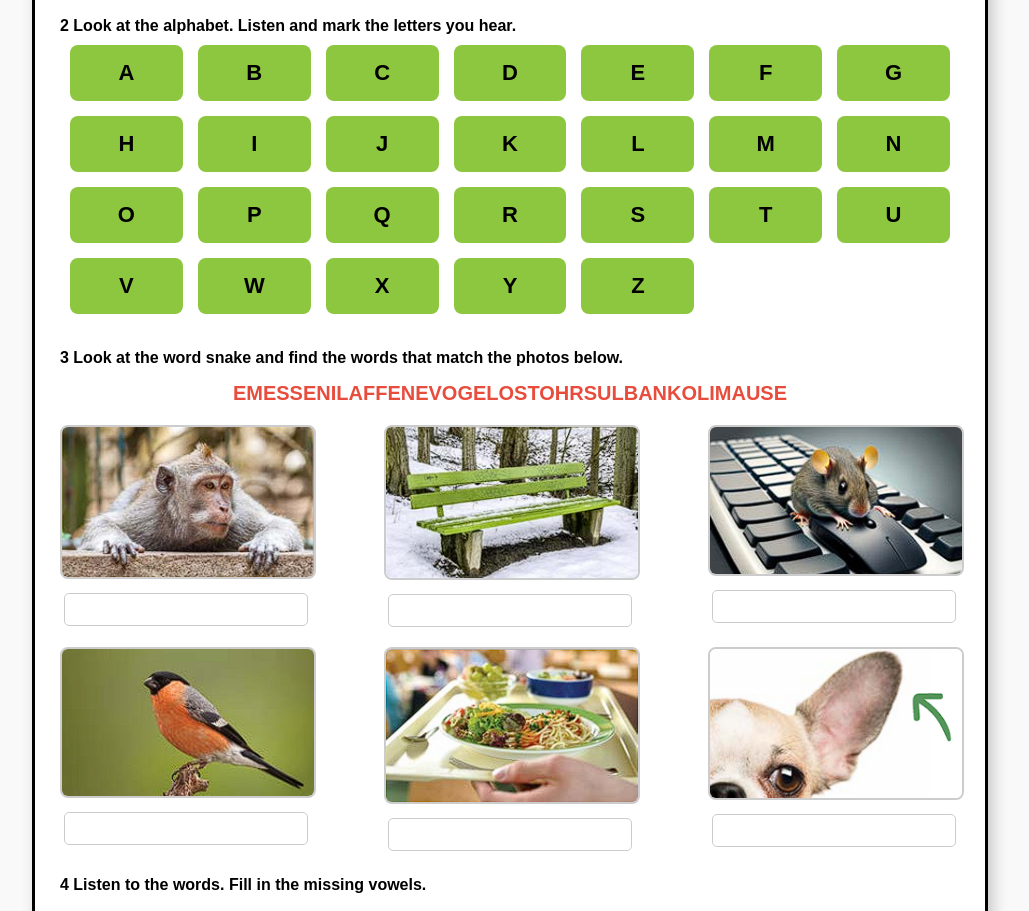
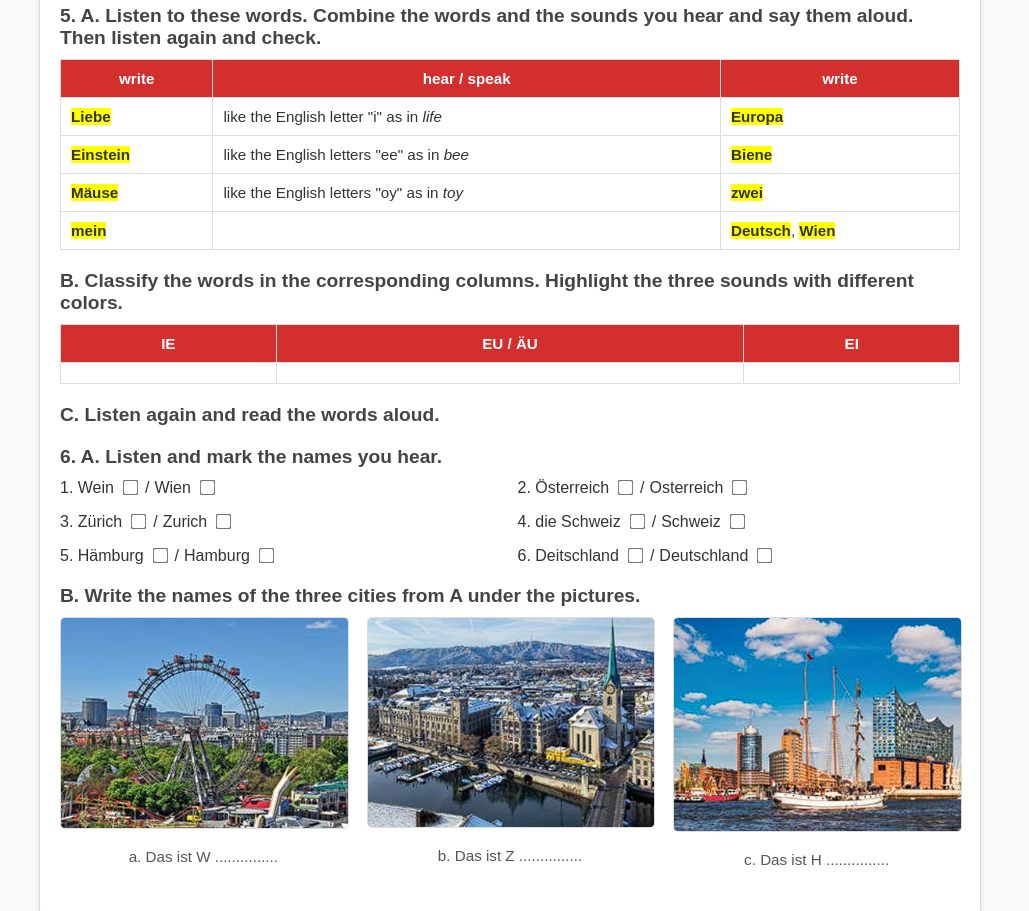
Before and after one commit to the-mogger/secondfile, a plain HTML site: page index.html in a window 1280 px wide. Shown: the part 124-1035 px from the top of the page, without its empty margins (130-1159 px from the left). Drawn offline with Linux system fonts and the light colour scheme.

Commit message:
Update index.html

```diff
--- a/index.html
+++ b/index.html
@@ -4,220 +4,145 @@
     <meta charset="UTF-8">
     <meta name="viewport" content="width=device-width, initial-scale=1.0">
     <title>Das ABC Worksheet</title>
-    <style>
-        body {
-            font-family: Arial, sans-serif;
-            background-color: #f9f9f9;
-            margin: 0;
-            padding: 20px;
-            display: flex;
-            justify-content: center;
-        }
-        .container {
-            width: 900px;
-            background: #fff;
-            border: 3px solid #000;
-            padding: 25px;
-            box-shadow: 5px 5px 15px rgba(0, 0, 0, 0.2);
-        }
-        .header {
-            display: flex;
-            justify-content: space-between;
-            font-weight: bold;
-            font-size: 18px;
-            margin-bottom: 15px;
-        }
-        .title {
-            font-size: 28px;
-            font-weight: bold;
-            text-align: center;
-            margin-bottom: 20px;
-        }
-        .section {
-            margin-top: 25px;
-        }
-        .alphabet {
-            display: grid;
-            grid-template-columns: repeat(7, 1fr);
-            gap: 15px;
-            padding: 10px;
-        }
-        .letter {
-            background-color: #8DC63F;
-            padding: 15px;
-            text-align: center;
-            font-size: 22px;
-            font-weight: bold;
-            border-radius: 8px;
-        }
-        .word-snake {
-            font-size: 20px;
-            font-weight: bold;
-            color: #E74C3C;
-            text-align: center;
-            margin-top: 15px;
-        }
-        .images {
-            display: flex;
-            flex-wrap: wrap;
-            gap: 25px;
-            justify-content: center;
-            margin-top: 15px;
-        }
-        .image-box {
-            width: 28%;
-            text-align: center;
-        }
-        .image-box img {
-            width: 100%;
-            height: auto;
-            border: 2px solid #ccc;
-            border-radius: 8px;
-        }
-        .input {
-            width: 90%;
-            padding: 8px;
-            margin-top: 10px;
-            border-radius: 5px;
-            border: 1px solid #ccc;
-        }
-        .fill-blanks {
-            display: flex;
-            flex-wrap: wrap;
-            gap: 20px;
-            justify-content: center;
-            margin-top: 20px;
-        }
-        .blank-box {
-            text-align: center;
-            width: 48%;
-        }
-        .blank-box img {
-            width: 100%;
-            height: auto;
-            border-radius: 8px;
-        }
-        .images {
-    display: flex;
-    justify-content: space-between;
-    gap: 15px;
-    margin-top: 20px;
-}
-
-.image {
-    width: 32%; /* Ensures each image container takes up roughly one-third of the container */
-    text-align: center;
-}
-
-.image img {
-    width: 100%; /* Makes the image fill its container equally */
-    height: auto;
-    border: 1px solid #ddd;
-    border-radius: 5px;
-    display: block;
-}
-
-.image p {
-    margin-top: 5px;
-    font-size: 1em;
-    color: #333;
-}.images {
-    display: flex;
-    flex-wrap: wrap;              /* Allows wrapping if needed */
-    gap: 20px;                    /* Space between image boxes */
-    justify-content: space-between;
-    margin-top: 20px;
-}
-
-.image {
-    flex: 1 1 calc(33.33% - 20px); /* Each gets about a third of the width, minus gap */
-    box-sizing: border-box;
-    text-align: center;
-}
-
-.image img {
-    width: 100%;                  /* Image fills container width */
-    height: auto;                 /* Maintain aspect ratio */
-    border: 1px solid #ddd;
-    border-radius: 5px;
-    display: block;
-}
-
-.image p {
-    margin-top: 10px;
-    font-size: 1em;
-    color: #333;
-}
-        .images {
-    display: flex;
-    flex-wrap: wrap;              /* Allows wrapping if needed */
-    gap: 20px;                    /* Space between image boxes */
-    justify-content: space-between;
-    margin-top: 20px;
-}
-
-.image {
-    flex: 1 1 calc(33.33% - 20px); /* Each gets about a third of the width, minus gap */
-    box-sizing: border-box;
-    text-align: center;
-}
-
-.image img {
-    width: 100%;                  /* Image fills container width */
-    height: auto;                 /* Maintain aspect ratio */
-    border: 1px solid #ddd;
-    border-radius: 5px;
-    display: block;
-}
-
-.image p {
-    margin-top: 10px;
-    font-size: 1em;
-    color: #333;
-}
-    </style>
+    <link rel="stylesheet" href="style.css">
 </head>
 <body>
-    <div class="container">
-        <div class="header">
-            <span>NAME ...........................................................</span>
-            <span>CLASS .................</span>
-            <span>DATE ....................</span>
-        </div>
-        <div class="title">Das ABC</div>
-        <div class="section">
-            <strong>2 Look at the alphabet. Listen and mark the letters you hear.</strong>
-            <div class="alphabet">
-                <div class="letter">A</div> <div class="letter">B</div> <div class="letter">C</div>
-                <div class="letter">D</div> <div class="letter">E</div> <div class="letter">F</div>
-                <div class="letter">G</div> <div class="letter">H</div> <div class="letter">I</div>
-                <div class="letter">J</div> <div class="letter">K</div> <div class="letter">L</div>
-                <div class="letter">M</div> <div class="letter">N</div> <div class="letter">O</div>
-                <div class="letter">P</div> <div class="letter">Q</div> <div class="letter">R</div>
-                <div class="letter">S</div> <div class="letter">T</div> <div class="letter">U</div>
-                <div class="letter">V</div> <div class="letter">W</div> <div class="letter">X</div>
-                <div class="letter">Y</div> <div class="letter">Z</div>
+    <div class="worksheet">
+        <header>
+            <div class="header-row">
+                <span>NAME ....................................................</span>
+                <span>CLASS ....................</span>
+                <span>DATE ....................</span>
             </div>
-        </div>
-        <div class="section">
-            <strong>3 Look at the word snake and find the words that match the photos below.</strong>
-            <div class="word-snake">EMESSENILAFFENEVOGELOSTOHRSULBANKOLIMAUSE</div>
+            <h1>Das ABC</h1>
+        </header>
+
+        <section class="exercise">
+            <h2>5. A. Listen to these words. <span class="bold">Combine</span> the words and the sounds you hear and <span class="bold">say</span> them aloud. Then <span class="bold">listen</span> again and <span class="bold">check</span>.</h2>
+            <table class="words-table">
+                <thead>
+                    <tr>
+                        <th>write</th>
+                        <th>hear / speak</th>
+                        <th>write</th>
+                    </tr>
+                </thead>
+                <tbody>
+                    <tr>
+                        <td><span class="highlight">Liebe</span></td>
+                        <td>like the English letter "i" as in <span class="italic">life</span></td>
+                        <td><span class="highlight">Europa</span></td>
+                    </tr>
+                    <tr>
+                        <td><span class="highlight">Einstein</span></td>
+                        <td>like the English letters "ee" as in <span class="italic">bee</span></td>
+                        <td><span class="highlight">Biene</span></td>
+                    </tr>
+                    <tr>
+                        <td><span class="highlight">Mäuse</span></td>
+                        <td>like the English letters "oy" as in <span class="italic">toy</span></td>
+                        <td><span class="highlight">zwei</span></td>
+                    </tr>
+                    <tr>
+                        <td><span class="highlight">mein</span></td>
+                        <td></td>
+                        <td><span class="highlight">Deutsch</span>, <span class="highlight">Wien</span></td>
+                    </tr>
+                </tbody>
+            </table>
+        </section>
+
+        <section class="exercise">
+            <h2>B. Classify the words in the corresponding columns. <span class="bold">Highlight</span> the three sounds with different colors.</h2>
+            <table class="classification">
+                <thead>
+                    <tr>
+                        <th>IE</th>
+                        <th>EU / ÄU</th>
+                        <th>EI</th>
+                    </tr>
+                </thead>
+                <tbody>
+                    <tr>
+                        <td></td>
+                        <td></td>
+                        <td></td>
+                    </tr>
+                </tbody>
+            </table>
+        </section>
+
+        <section class="exercise">
+            <h2>C. Listen again and <span class="bold">read</span> the words aloud.</h2>
+        </section>
+
+
+
+        <section class="exercise">
+            <h2>6. A. Listen and mark the names you hear.</h2>
+            <div class="checkbox-grid">
+                <div class="checkbox-item">
+                    <span>1. Wein</span>
+                    <input type="checkbox">
+                    <span>/</span>
+                    <span>Wien</span>
+                    <input type="checkbox">
+                </div>
+                <div class="checkbox-item">
+                    <span>2. Österreich</span>
+                    <input type="checkbox">
+                    <span>/</span>
+                    <span>Osterreich</span>
+                    <input type="checkbox">
+                </div>
+                <div class="checkbox-item">
+                    <span>3. Zürich</span>
+                    <input type="checkbox">
+                    <span>/</span>
+                    <span>Zurich</span>
+                    <input type="checkbox">
+                </div>
+                <div class="checkbox-item">
+                    <span>4. die Schweiz</span>
+                    <input type="checkbox">
+                    <span>/</span>
+                    <span>Schweiz</span>
+                    <input type="checkbox">
+                </div>
+                <div class="checkbox-item">
+                    <span>5. Hämburg</span>
+                    <input type="checkbox">
+                    <span>/</span>
+                    <span>Hamburg</span>
+                    <input type="checkbox">
+                </div>
+                <div class="checkbox-item">
+                    <span>6. Deitschland</span>
+                    <input type="checkbox">
+                    <span>/</span>
+                    <span>Deutschland</span>
+                    <input type="checkbox">
+                </div>
+            </div>
+        </section>
+        <section class="exercise">
+            <h2>B. Write the names of the three cities from A under the pictures.</h2>
             <div class="images">
-                <div class="image-box"><img src="monkey.png" alt="Monkey"><input class="input" type="text"></div>
-                <div class="image-box"><img src="chair.png" alt="Bench"><input class="input" type="text"></div>
-                <div class="image-box"><img src="mouse.png" alt="Mouse"><input class="input" type="text"></div>
-                <div class="image-box"><img src="bird.png" alt="Bird"><input class="input" type="text"></div>
-                <div class="image-box"><img src="food.png" alt="Food"><input class="input" type="text"></div>
-                <div class="image-box"><img src="dog.png" alt="Dog ear"><input class="input" type="text"></div>
+                <div class="image">
+                    <img src="vienna.png" alt="Vienna">
+                    <p>a. Das ist W ...............</p>
+                </div>
+                <div class="image">
+                    <img src="zurich.png" alt="Zurich">
+                    <p>b. Das ist Z ...............</p>
+                </div>
+                <div class="image">
+                    <img src="hamburg.png" alt="Hamburg">
+                    <p>c. Das ist H ...............</p>
+                </div>
             </div>
-        </div>
-        <div class="section">
-            <strong>4 Listen to the words. Fill in the missing vowels.</strong>
-            <div class="fill-blanks">
-                <div class="blank-box"><img src="aeiou.png" alt="AEIOU"></div>
-                <div class="blank-box"><img src="image.png" alt="Image"></div>
-            </div>
-        </div>
-    </div>
+        </section>
+
+    </main>
 </body>
 </html>
```
